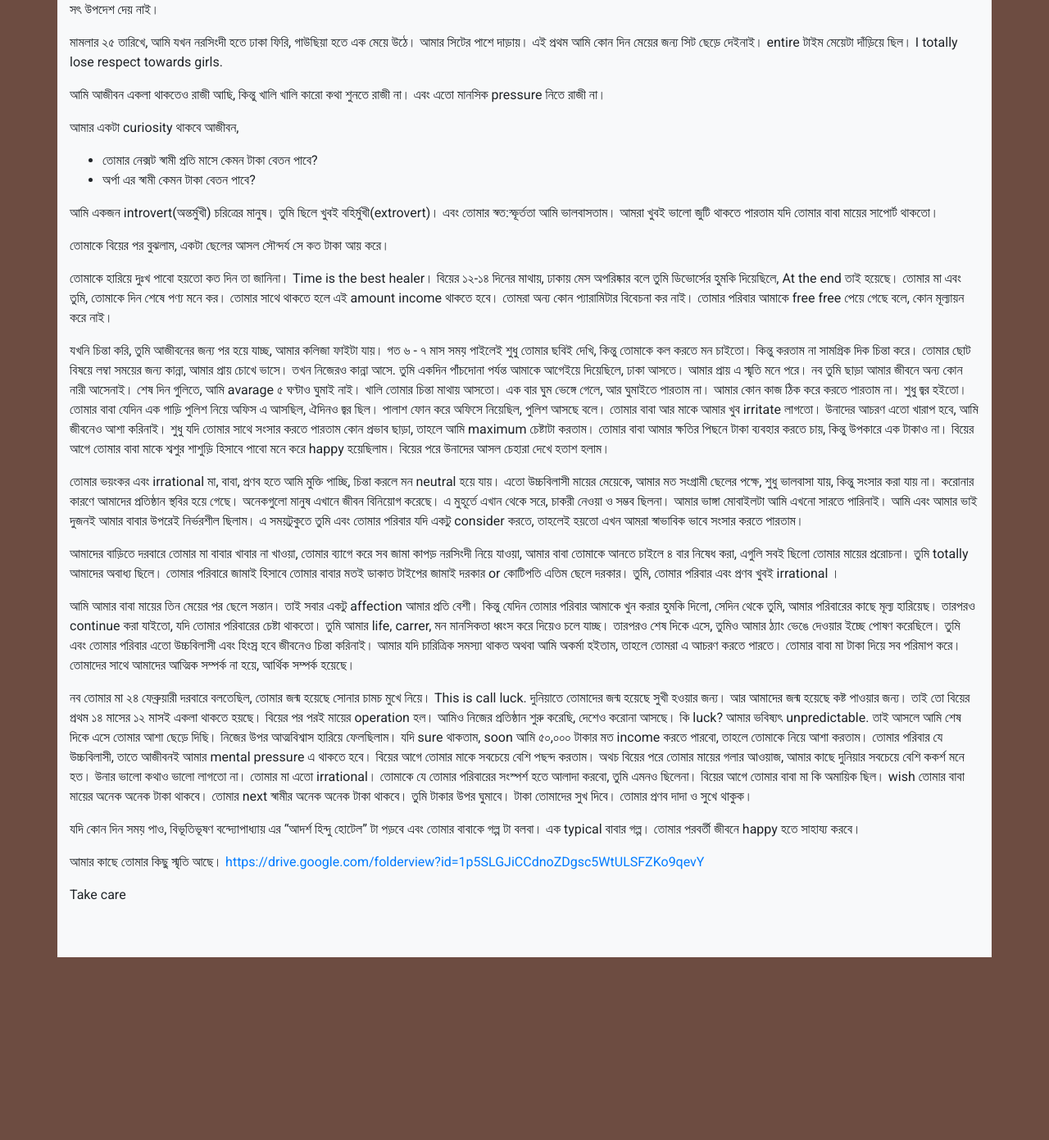
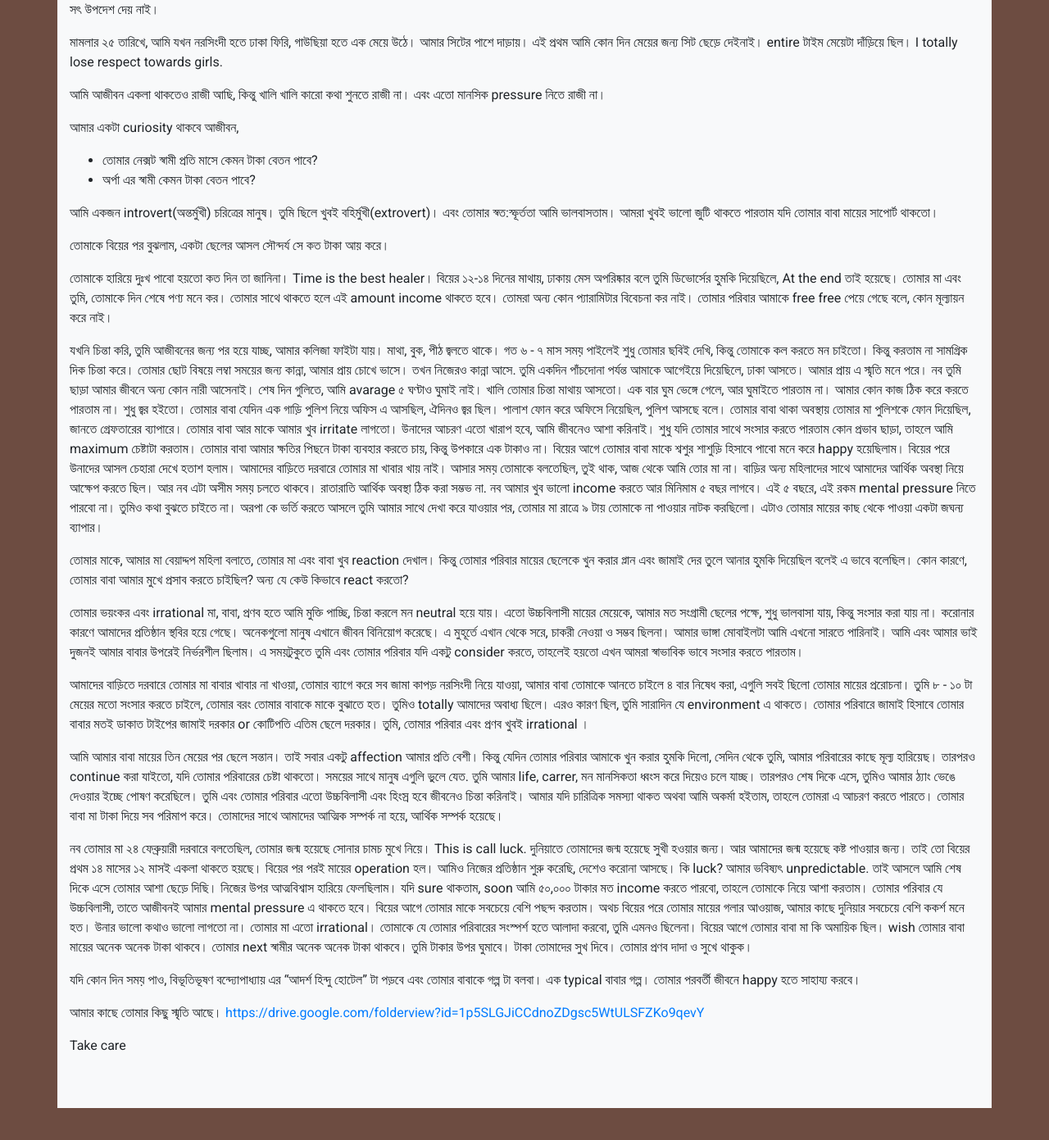
Before and after one commit to polodev/nobo, a Jekyll site: the page built from index.md, in a window 1280 px wide and 1400 px high, scrolled down 4092 px. Shown: the top 1391 px of the window at 82% size. Built offline with Jekyll 4.4.1, drawn with Linux system fonts in a browser that asks for light colours; nearby versions of some CDN libraries; before the commit the page ends 5308 px from its top, so only the background shows below that.

Commit message:
--updated--

```diff
--- a/index.md
+++ b/index.md
@@ -115,18 +115,22 @@ active: last-message
 
 তোমাকে হারিয়ে দুঃখ পাবো হয়তো কত দিন তা জানিনা। Time is the best healer। বিয়ের ১২-১৪ দিনের মাথায়, ঢাকায় মেস অপরিষ্কার বলে তুমি ডিভোর্সের হুমকি দিয়েছিলে, At the end তাই হয়েছে। তোমার মা এবং তুমি, তোমাকে দিন শেষে পণ্য মনে কর। তোমার সাথে থাকতে হলে এই amount income থাকতে হবে। তোমরা অন্য কোন প্যারামিটার বিবেচনা কর নাই। তোমার পরিবার আমাকে free free পেয়ে গেছে বলে, কোন মূল্যায়ন করে নাই।
 
-যখনি চিন্তা করি, তুমি আজীবনের জন্য পর হয়ে যাচ্ছ, আমার কলিজা ফাইটা যায়। গত ৬ - ৭ মাস সময় পাইলেই শুধু তোমার ছবিই দেখি, কিন্তু তোমাকে কল করতে মন চাইতো। কিন্তু করতাম না সামগ্রিক দিক চিন্তা করে। তোমার ছোট বিষয়ে লম্বা সময়ের জন্য কান্না, আমার প্রায় চোখে ভাসে। তখন নিজেরও কান্না আসে. তুমি একদিন পাঁচদোনা পর্যন্ত আমাকে আগেইয়ে দিয়েছিলে, ঢাকা আসতে। আমার প্রায় এ স্মৃতি মনে পরে। নব তুমি ছাড়া আমার জীবনে অন্য কোন নারী আসেনাই। শেষ দিন গুলিতে, আমি avarage ৫ ঘণ্টাও ঘুমাই নাই। খালি তোমার চিন্তা মাথায় আসতো। এক বার ঘুম ভেঙ্গে গেলে, আর ঘুমাইতে পারতাম না। আমার কোন কাজ ঠিক করে করতে পারতাম না। শুধু জ্বর হইতো। তোমার বাবা যেদিন এক গাড়ি পুলিশ নিয়ে অফিস এ আসছিল, ঐদিনও জ্বর ছিল। পালাশ ফোন করে অফিসে নিয়েছিল, পুলিশ আসছে বলে। তোমার বাবা আর মাকে আমার খুব irritate লাগতো। উনাদের আচরণ এতো খারাপ হবে, আমি জীবনেও আশা করিনাই। শুধু যদি তোমার সাথে সংসার করতে পারতাম কোন প্রভাব ছাড়া, তাহলে আমি maximum চেষ্টাটা করতাম। তোমার বাবা আমার ক্ষতির পিছনে টাকা ব্যবহার করতে চায়, কিন্তু উপকারে এক টাকাও না। বিয়ের আগে তোমার বাবা মাকে শ্বশুর শাশুড়ি হিসাবে পাবো মনে করে happy হয়েছিলাম। বিয়ের পরে উনাদের আসল চেহারা দেখে হতাশ হলাম।
+যখনি চিন্তা করি, তুমি আজীবনের জন্য পর হয়ে যাচ্ছ, আমার কলিজা ফাইটা যায়। মাথা, বুক, পীঠ জ্বলতে থাকে। গত ৬ - ৭ মাস সময় পাইলেই শুধু তোমার ছবিই দেখি, কিন্তু তোমাকে কল করতে মন চাইতো। কিন্তু করতাম না সামগ্রিক দিক চিন্তা করে। তোমার ছোট বিষয়ে লম্বা সময়ের জন্য কান্না, আমার প্রায় চোখে ভাসে। তখন নিজেরও কান্না আসে. তুমি একদিন পাঁচদোনা পর্যন্ত আমাকে আগেইয়ে দিয়েছিলে, ঢাকা আসতে। আমার প্রায় এ স্মৃতি মনে পরে। নব তুমি ছাড়া আমার জীবনে অন্য কোন নারী আসেনাই। শেষ দিন গুলিতে, আমি avarage ৫ ঘণ্টাও ঘুমাই নাই। খালি তোমার চিন্তা মাথায় আসতো। এক বার ঘুম ভেঙ্গে গেলে, আর ঘুমাইতে পারতাম না। আমার কোন কাজ ঠিক করে করতে পারতাম না। শুধু জ্বর হইতো। তোমার বাবা যেদিন এক গাড়ি পুলিশ নিয়ে অফিস এ আসছিল, ঐদিনও জ্বর ছিল। পালাশ ফোন করে অফিসে নিয়েছিল, পুলিশ আসছে বলে। তোমার বাবা থাকা অবস্থায় তোমার মা পুলিশকে ফোন দিয়েছিল, জানতে গ্রেফতারের ব্যাপারে। তোমার বাবা আর মাকে আমার খুব irritate লাগতো। উনাদের আচরণ এতো খারাপ হবে, আমি জীবনেও আশা করিনাই। শুধু যদি তোমার সাথে সংসার করতে পারতাম কোন প্রভাব ছাড়া, তাহলে আমি maximum চেষ্টাটা করতাম। তোমার বাবা আমার ক্ষতির পিছনে টাকা ব্যবহার করতে চায়, কিন্তু উপকারে এক টাকাও না। বিয়ের আগে তোমার বাবা মাকে শ্বশুর শাশুড়ি হিসাবে পাবো মনে করে happy হয়েছিলাম। বিয়ের পরে উনাদের আসল চেহারা দেখে হতাশ হলাম। আমাদের বাড়িতে দরবারে তোমার মা খাবার খায় নাই। আসার সময় তোমাকে বলতেছিল, তুই থাক, আজ থেকে আমি তোর মা না। বাড়ির অন্য মহিলাদের সাথে আমাদের আর্থিক অবস্থা নিয়ে আক্ষেপ করতে ছিল। আর নব এটা অসীম সময় চলতে থাকবে।
+রাতারাতি আর্থিক অবস্থা ঠিক করা সম্ভভ না. নব আমার খুব ভালো income করতে আর মিনিমাম ৫ বছর লাগবে। এই ৫ বছরে, এই রকম mental pressure নিতে পারবো না। তুমিও কথা বুঝতে চাইতে না। অরপা কে ভর্তি করতে আসলে তুমি আমার সাথে দেখা করে যাওয়ার পর, তোমার মা রাত্রে ৯ টায় তোমাকে না পাওয়ার নাটক করছিলো। এটাও তোমার মায়ের কাছ থেকে পাওয়া একটা জঘন্য ব্যাপার।
+
+তোমার মাকে, আমার মা বেয়াদ্দপ মহিলা বলাতে, তোমার মা এবং বাবা খুব reaction দেখাল। কিন্তু তোমার পরিবার মায়ের ছেলেকে খুন করার প্লান এবং জামাই দের তুলে আনার হুমকি দিয়েছিল বলেই এ ভাবে বলেছিল। কোন কারণে, তোমার বাবা আমার মুখে প্রসাব করতে চাইছিল? অন্য যে কেউ কিভাবে react করতো?
 
 তোমার ভয়ংকর এবং irrational মা, বাবা, প্রণব হতে আমি মুক্তি পাচ্ছি, চিন্তা করলে মন neutral হয়ে যায়। এতো উচ্চবিলাসী মায়ের মেয়েকে, আমার মত সংগ্রামী ছেলের পক্ষে, শুধু ভালবাসা যায়, কিন্তু সংসার করা যায় না। করোনার কারণে আমাদের প্রতিষ্ঠান স্থবির হয়ে গেছে। অনেকগুলো মানুষ এখানে জীবন বিনিয়োগ করেছে। এ মুহূর্তে এখান থেকে সরে, চাকরী নেওয়া ও সম্ভব ছিলনা। আমার ভাঙ্গা মোবাইলটা আমি এখনো সারতে পারিনাই। আমি এবং আমার ভাই দুজনই আমার বাবার উপরেই নির্ভরশীল ছিলাম। এ সময়টুকুতে তুমি এবং তোমার পরিবার যদি একটু consider করতে, তাহলেই হয়তো এখন আমরা স্বাভাবিক ভাবে সংসার করতে পারতাম।
 
-আমাদের বাড়িতে দরবারে তোমার মা বাবার খাবার না খাওয়া, তোমার ব্যাগে করে সব জামা কাপড় নরসিংদী নিয়ে যাওয়া, আমার বাবা তোমাকে আনতে চাইলে ৪ বার নিষেধ করা, এগুলি সবই ছিলো তোমার মায়ের প্ররোচনা। তুমি totally আমাদের অবাধ্য ছিলে। তোমার পরিবারে জামাই হিসাবে তোমার বাবার মতই ডাকাত টাইপের জামাই দরকার or কোটিপতি এতিম ছেলে দরকার। তুমি, তোমার পরিবার এবং প্রণব খুবই irrational ।
+আমাদের বাড়িতে দরবারে তোমার মা বাবার খাবার না খাওয়া, তোমার ব্যাগে করে সব জামা কাপড় নরসিংদী নিয়ে যাওয়া, আমার বাবা তোমাকে আনতে চাইলে ৪ বার নিষেধ করা, এগুলি সবই ছিলো তোমার মায়ের প্ররোচনা। তুমি ৮ - ১০ টা মেয়ের মতো সংসার করতে চাইলে, তোমার বরং তোমার বাবাকে মাকে বুঝাতে হত। তুমিও totally আমাদের অবাধ্য ছিলে। এরও কারণ ছিল, তুমি সারাদিন যে environment এ থাকতে। তোমার পরিবারে জামাই হিসাবে তোমার বাবার মতই ডাকাত টাইপের জামাই দরকার or কোটিপতি এতিম ছেলে দরকার। তুমি, তোমার পরিবার এবং প্রণব খুবই irrational ।
 
-আমি আমার বাবা মায়ের তিন মেয়ের পর ছেলে সন্তান। তাই সবার একটু affection আমার প্রতি বেশী। কিন্তু যেদিন তোমার পরিবার আমাকে খুন করার হুমকি দিলো, সেদিন থেকে তুমি, আমার পরিবারের কাছে মূল্য হারিয়েছ। তারপরও continue করা যাইতো, যদি তোমার পরিবারের চেষ্টা থাকতো। তুমি আমার life, carrer, মন মানসিকতা ধ্বংস করে দিয়েও চলে যাচ্ছ। তারপরও শেষ দিকে এসে, তুমিও আমার ঠ্যাং ভেঙে দেওয়ার ইচ্ছে পোষণ করেছিলে। তুমি এবং তোমার পরিবার এতো উচ্চবিলাসী এবং হিংস্র হবে জীবনেও চিন্তা করিনাই। আমার যদি চারিত্রিক সমস্যা থাকত অথবা আমি অকর্মা হইতাম, তাহলে তোমরা এ আচরণ করতে পারতে। তোমার বাবা মা টাকা দিয়ে সব পরিমাপ করে। তোমাদের সাথে আমাদের আত্মিক সম্পর্ক না হয়ে, আর্থিক সম্পর্ক হয়েছে।
+আমি আমার বাবা মায়ের তিন মেয়ের পর ছেলে সন্তান। তাই সবার একটু affection আমার প্রতি বেশী। কিন্তু যেদিন তোমার পরিবার আমাকে খুন করার হুমকি দিলো, সেদিন থেকে তুমি, আমার পরিবারের কাছে মূল্য হারিয়েছ। তারপরও continue করা যাইতো, যদি তোমার পরিবারের চেষ্টা থাকতো। সময়ের সাথে মানুষ এগুলি ভুলে যেত. তুমি আমার life, carrer, মন মানসিকতা ধ্বংস করে দিয়েও চলে যাচ্ছ। তারপরও শেষ দিকে এসে, তুমিও আমার ঠ্যাং ভেঙে দেওয়ার ইচ্ছে পোষণ করেছিলে। তুমি এবং তোমার পরিবার এতো উচ্চবিলাসী এবং হিংস্র হবে জীবনেও চিন্তা করিনাই। আমার যদি চারিত্রিক সমস্যা থাকত অথবা আমি অকর্মা হইতাম, তাহলে তোমরা এ আচরণ করতে পারতে। তোমার বাবা মা টাকা দিয়ে সব পরিমাপ করে। তোমাদের সাথে আমাদের আত্মিক সম্পর্ক না হয়ে, আর্থিক সম্পর্ক হয়েছে।
 
 নব তোমার মা ২৪ ফেব্রুয়ারী দরবারে বলতেছিল, তোমার জন্ম হয়েছে সোনার চামচ মুখে নিয়ে। This is call luck. দুনিয়াতে তোমাদের জন্ম হয়েছে সুখী হওয়ার জন্য। আর আমাদের জন্ম হয়েছে কষ্ট পাওয়ার জন্য। তাই তো বিয়ের প্রথম ১৪ মাসের ১২ মাসই একলা থাকতে হয়ছে। বিয়ের পর পরই মায়ের operation হল। আমিও নিজের প্রতিষ্ঠান শুরু করেছি, দেশেও করোনা আসছে। কি luck? আমার ভবিষ্যৎ unpredictable. তাই আসলে আমি শেষ দিকে এসে তোমার আশা ছেড়ে দিছি। নিজের উপর আত্মবিশ্বাস হারিয়ে ফেলছিলাম। যদি sure থাকতাম, soon আমি ৫০,০০০ টাকার মত income করতে পারবো, তাহলে তোমাকে নিয়ে আশা করতাম। তোমার পরিবার যে উচ্চবিলাসী, তাতে আজীবনই আমার mental pressure এ থাকতে হবে। বিয়ের আগে তোমার মাকে সবচেয়ে বেশি পছন্দ করতাম। অথচ বিয়ের পরে তোমার মায়ের গলার আওয়াজ, আমার কাছে দুনিয়ার সবচেয়ে বেশি ককর্শ মনে হত। উনার ভালো কথাও ভালো লাগতো না। তোমার মা এতো irrational। তোমাকে যে তোমার পরিবারের সংস্পর্শ হতে আলাদা করবো, তুমি এমনও ছিলেনা। বিয়ের আগে তোমার বাবা মা কি অমায়িক ছিল। wish তোমার বাবা মায়ের অনেক অনেক টাকা থাকবে। তোমার next স্বামীর অনেক অনেক টাকা থাকবে। তুমি টাকার উপর ঘুমাবে। টাকা তোমাদের সুখ দিবে। তোমার প্রণব দাদা ও সুখে থাকুক।
 
 যদি কোন দিন সময় পাও, বিভূতিভূষণ বন্দ্যোপাধ্যায় এর "আদর্শ হিন্দু হোটেল" টা পড়বে এবং তোমার বাবাকে গল্প টা বলবা। এক typical বাবার গল্প। তোমার পরবর্তী জীবনে happy হতে সাহায্য করবে।
 
+
 আমার কাছে তোমার কিছু স্মৃতি আছে। <a href="https://drive.google.com/folderview?id=1p5SLGJiCCdnoZDgsc5WtULSFZKo9qevY">https://drive.google.com/folderview?id=1p5SLGJiCCdnoZDgsc5WtULSFZKo9qevY</a>
 
 
```
